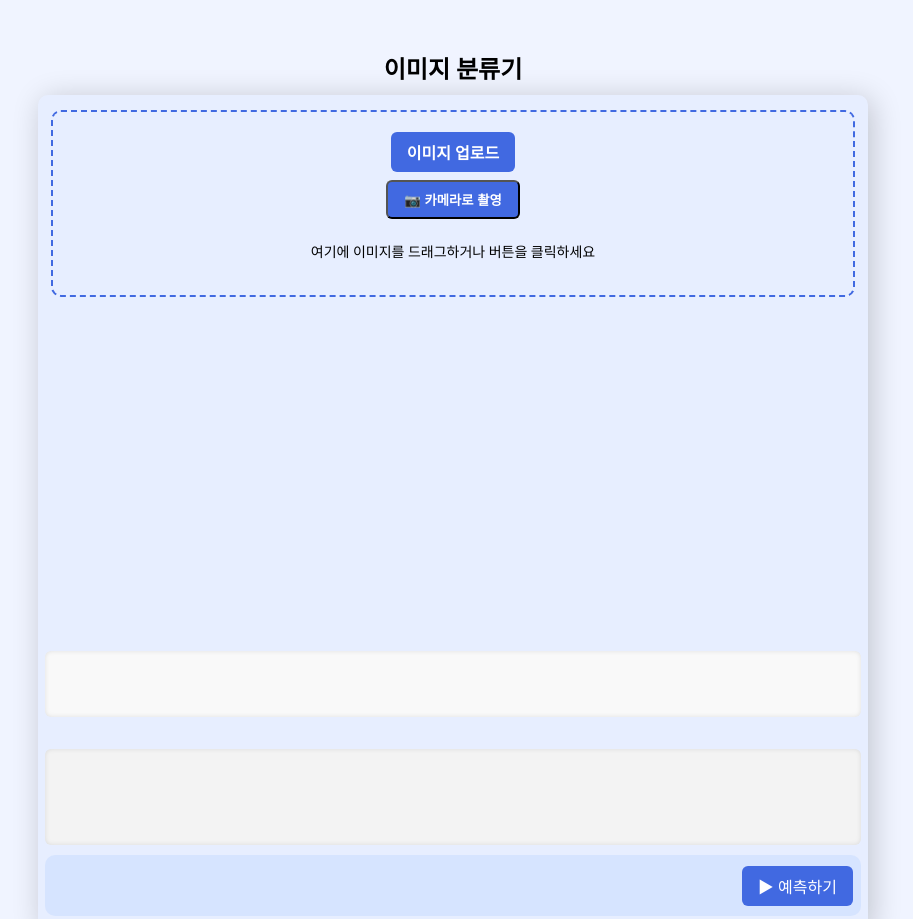
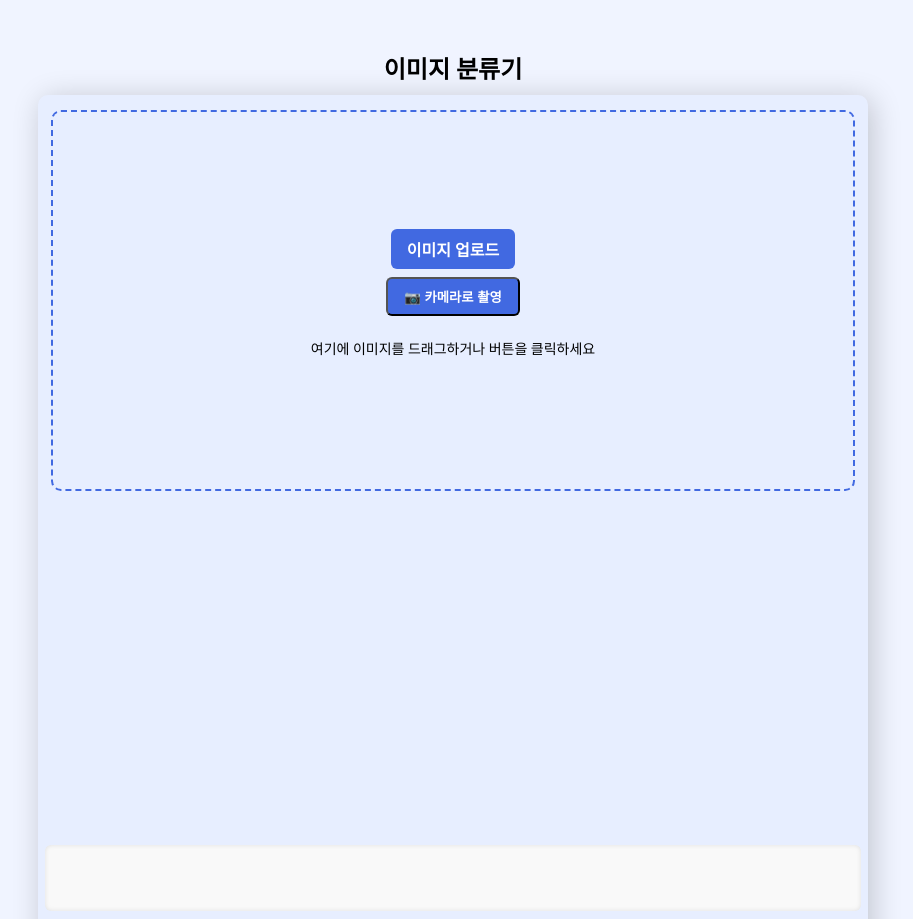
Before and after one commit to graes1234/app, a plain HTML site: page index.html in a window 1280 px wide. Shown: the top 919 px of the page, without its empty margins (187-1100 px from the left). Drawn offline with Linux system fonts and the light colour scheme.

Commit message:
Update style.css

```diff
--- a/style.css
+++ b/style.css
@@ -28,7 +28,7 @@ h1 {
 /*  컨테이너 박스  */
 .container {
   width: 800px;
-  height: auto; /*650*/
+  height: 1000px; /*650*/
   border-radius: 10px;
   box-shadow: 4px 4px 30px rgba(0, 0, 0, 0.2);
 
```
